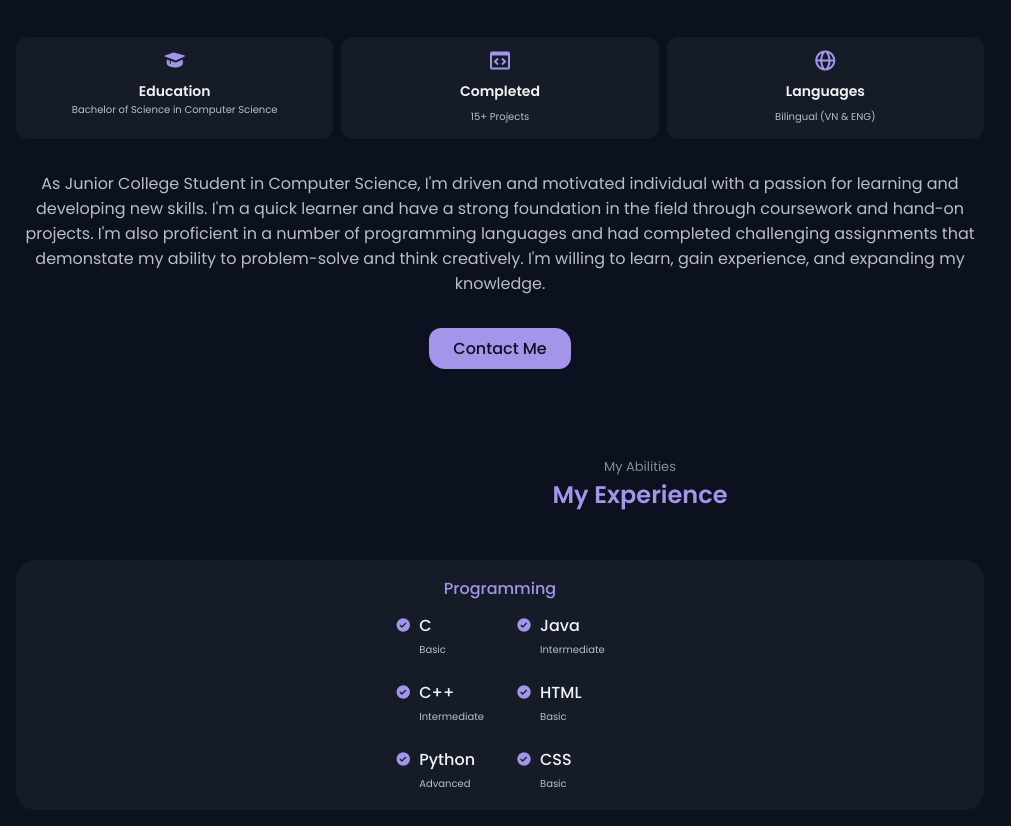
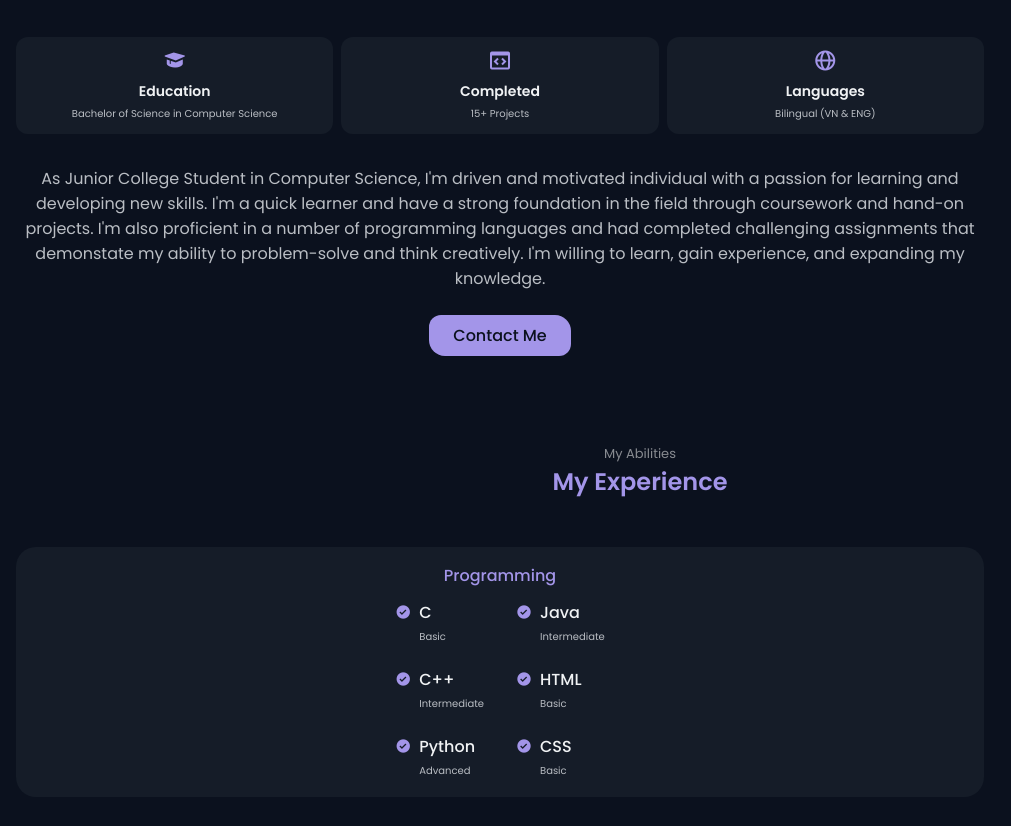
Before and after one commit to ttuan8600/ttuan8600.github.io, a plain HTML site: page index.html in a window 1280 px wide. Shown: the part 1080-1906 px from the top of the page, without its empty margins (0-1011 px from the left). Drawn offline with nearby package versions, Linux system fonts and the light colour scheme; files whose address does not match are found by name.

Commit message:
minor changes
fixed some font size, margin, and padding

```diff
--- a/assets/css/styles.css
+++ b/assets/css/styles.css
@@ -387,6 +387,7 @@ img {
 
 .about__title{
   font-size: var(--small-font-size);
+  margin-bottom: .25rem;
 }
 
 .about__subtitle{
@@ -394,7 +395,7 @@ img {
 }
 
 .about__description{
-  margin-bottom: 2rem;
+  margin-bottom: 1.5rem;
 }
 /*=============== SKILLS ===============*/
 .skills__container{
--- a/index.html
+++ b/index.html
@@ -121,13 +121,13 @@
                             <div class="about__box">
                                 <i class='bx bx-code-block about__icon'></i>
                                 <h3 class="about__title">Completed</h3>
-                                <span class="about__subtitle">15+ Projects</span>
+                                <p class="about__subtitle">15+ Projects</p>
                             </div>
 
                             <div class="about__box">
                                 <i class='bx bx-globe about__icon' ></i>
                                 <h3 class="about__title">Languages</h3>
-                                <span class="about__subtitle">Bilingual (VN & ENG)</span>
+                                <p class="about__subtitle">Bilingual (VN & ENG)</p>
                             </div>
                         </div>
 
```
